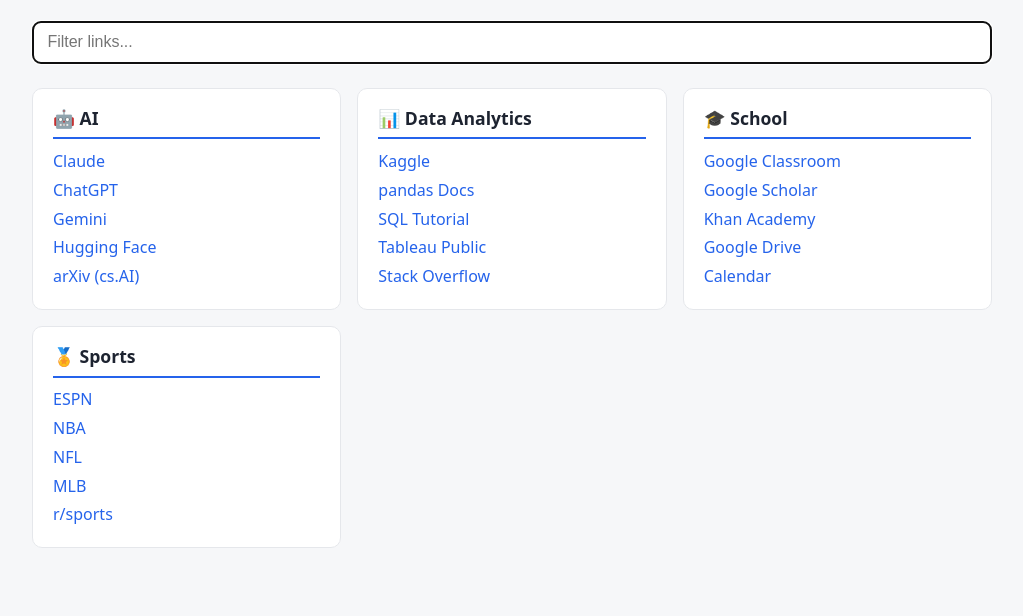
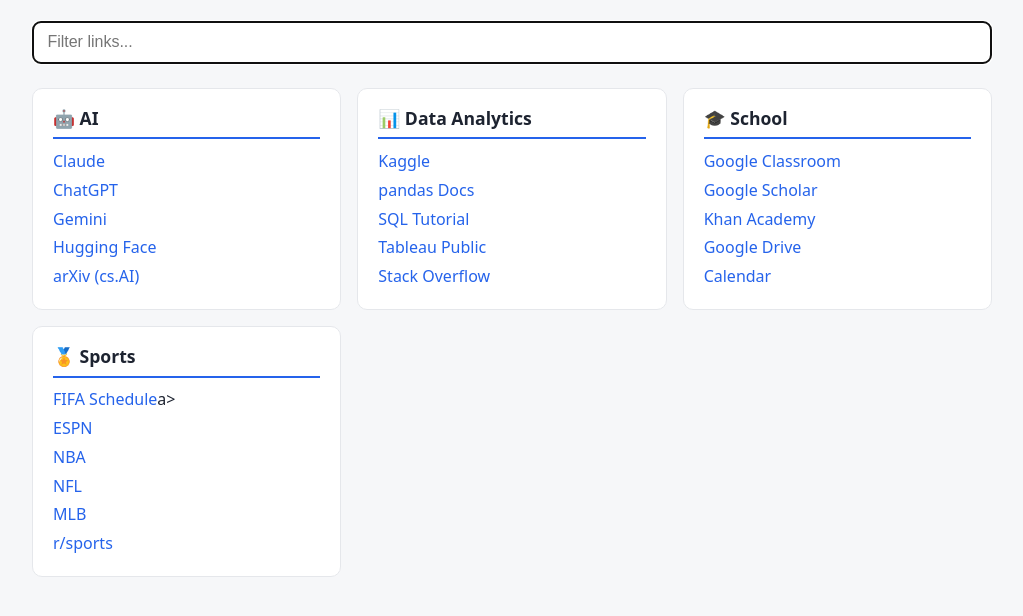
Before and after one commit to dipendraz/maturity-assessment-tool, a plain HTML site: page index.html in a window 1280 px wide. Shown: the part 106-722 px from the top of the page, without its empty margins (128-1151 px from the left). Drawn offline with Linux system fonts and the light colour scheme.

Commit message:
Add FIFA Schedule link to sports section
Added a link to FIFA Schedule in the sports section.

```diff
--- a/index.html
+++ b/index.html
@@ -115,6 +115,7 @@
     <section>
       <h2>🏅 Sports</h2>
       <ul>
+        <li><a href="https://www.fifaschedule.com/" target="_blank" rel="noopener">FIFA Schedule</a>a></li>
         <li><a href="https://www.espn.com" target="_blank" rel="noopener">ESPN</a></li>
         <li><a href="https://www.nba.com" target="_blank" rel="noopener">NBA</a></li>
         <li><a href="https://www.nfl.com" target="_blank" rel="noopener">NFL</a></li>
```
